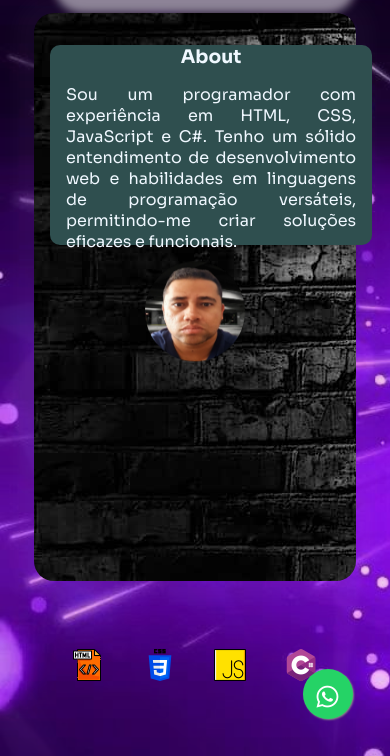
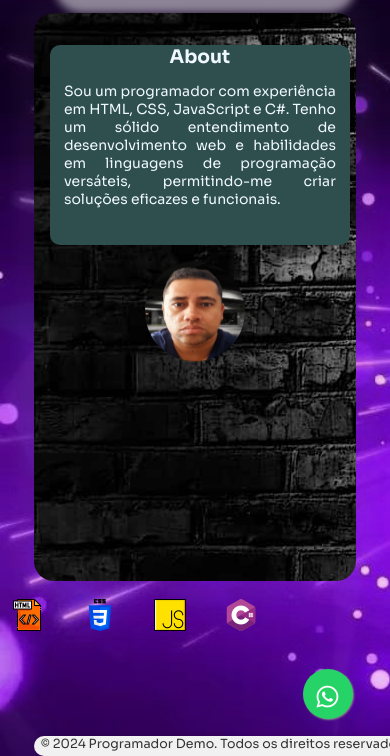
Before and after one commit to Douglasferreira06/portifolioresponsivo, a plain HTML site: page index.html in a window 390 px wide. Shown: the part 88-844 px from the top of the page. Drawn offline with Linux system fonts and the light colour scheme; a web font is replaced by a local one.

Commit message:
alterado4
alterado4

```diff
--- a/index.html
+++ b/index.html
@@ -43,6 +43,10 @@
             <i class="fab fa-whatsapp"></i>
         </a>
     </div>
+    <footer>
+        <p>&copy; 2024 Programador Demo. Todos os direitos reservados.</p>
+    </footer>
+
 </body>
 
 <script src="script.js"></script>
--- a/style.css
+++ b/style.css
@@ -89,7 +89,7 @@ h3 {
     margin: 1em;
     background-color: darkslategrey;
     width: 90%;
-    max-width: 400px;
+    max-width: 300px;
     height: 200px;
     border-radius: 10px;
     color: aliceblue;
@@ -233,8 +233,12 @@ h3 {
 
     .div1 {
         width: 100%;
+
     }
 
+    .p01 {
+        font-size: 14px;
+    }
     .perfil {
         float: none;
         margin-top: 1em;
@@ -252,8 +256,7 @@ h3 {
 
     .image2{
 
-
-    }
+}
 }
 
 @media (max-width: 480px) {
@@ -270,4 +273,48 @@ h3 {
         transform: translateX(-50%);
         bottom: 0.5em;
     }
+
+    .t1{
+        position: relative;
+        bottom: 50px;
+        left: -60px;
+    }
 }
+footer {
+
+   height: 20px;
+   width: 50%;
+    background-color: #f1f1f1;
+    text-align: center;
+ position: fixed;
+
+    bottom: 0;
+
+    box-shadow: 0 -2px 5px rgba(0, 0, 0, 0.1);
+    border-radius: 10px;
+}
+
+footer p {
+
+text-align: center;
+    color: #333;
+    font-size: 0.9em;
+}
+
+
+
+    footer:hover {
+        transform: scale(1.05);
+
+        background-color: #888;
+    }
+
+    @media (max-width: 500px) {
+   footer{
+
+    font-size: 14px;
+    width: 380px;
+
+   }
+
+    }
```
